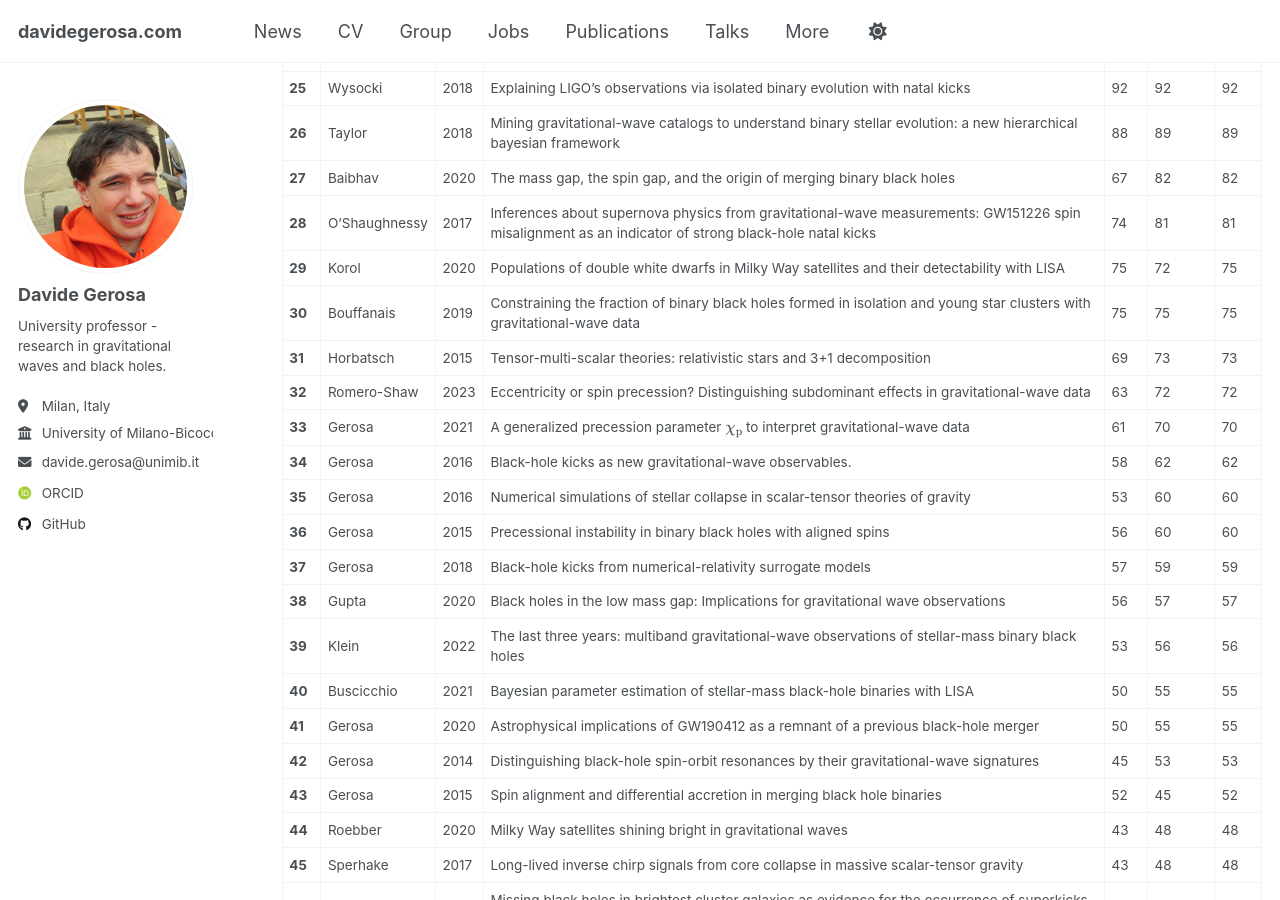
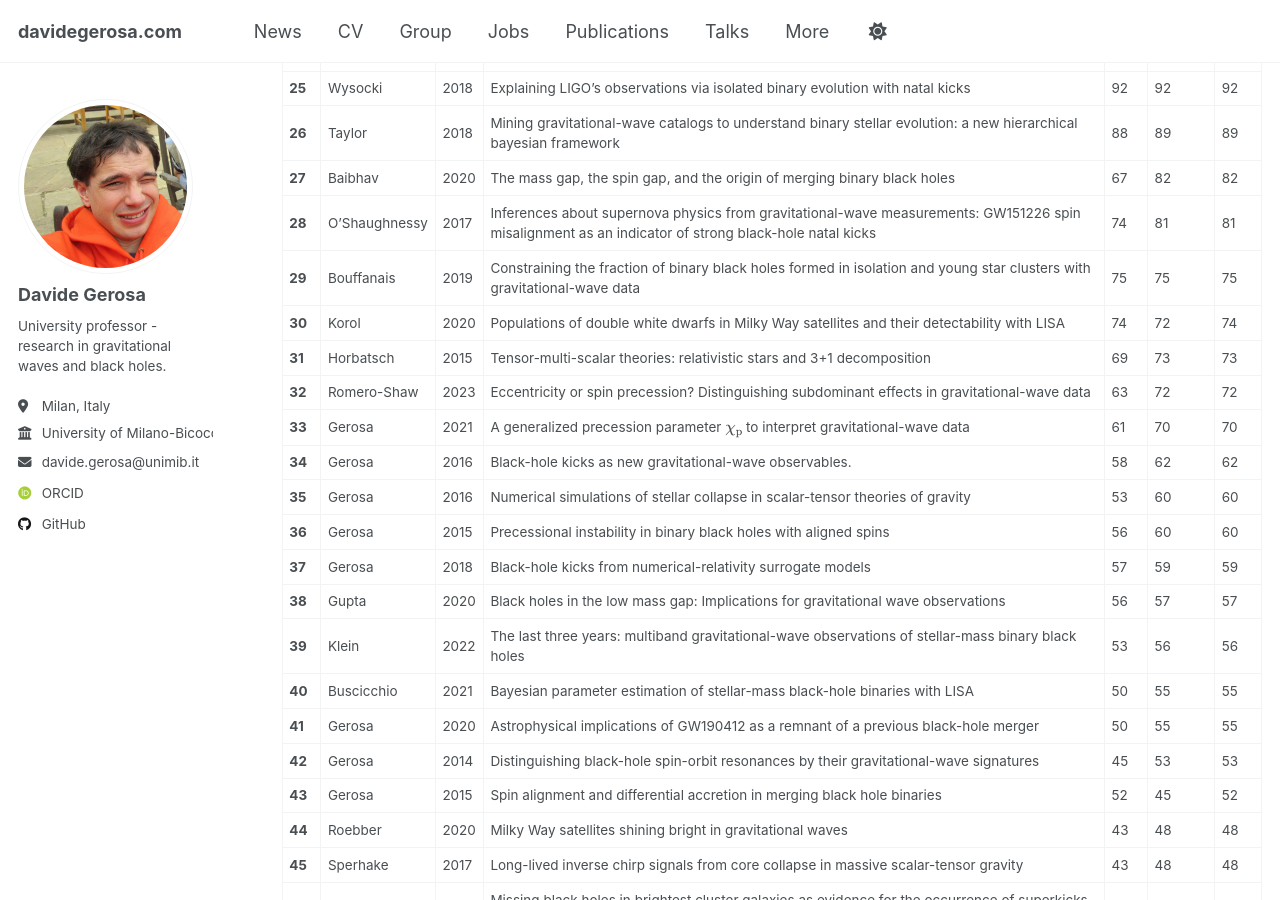
Before and after one commit to dgerosa/website, a Jekyll site: the page built from _pages/citations.md, in a window 1280 px wide and 900 px high, scrolled down 1454 px. Built offline with Jekyll 4.4.1, drawn with Linux system fonts in a browser that asks for light colours; some web fonts are replaced; some of the changed text lies outside the part shown.

Commit message:
updated from dgerosa/cv

```diff
--- a/_pages/_citations.md
+++ b/_pages/_citations.md
@@ -37,8 +37,8 @@
 | **26** | Taylor | 2018 | Mining gravitational-wave catalogs to understand binary stellar evolution: a new hierarchical bayesian framework | 88 | 89 | 89 |
 | **27** | Baibhav | 2020 | The mass gap, the spin gap, and the origin of merging binary black holes | 67 | 82 | 82 |
 | **28** | O'Shaughnessy | 2017 | Inferences about supernova physics from gravitational-wave measurements: GW151226 spin misalignment as an indicator of strong black-hole natal kicks | 74 | 81 | 81 |
-| **29** | Korol | 2020 | Populations of double white dwarfs in Milky Way satellites and their detectability with LISA | 75 | 72 | 75 |
-| **30** | Bouffanais | 2019 | Constraining the fraction of binary black holes formed in isolation and young star clusters with gravitational-wave data | 75 | 75 | 75 |
+| **29** | Bouffanais | 2019 | Constraining the fraction of binary black holes formed in isolation and young star clusters with gravitational-wave data | 75 | 75 | 75 |
+| **30** | Korol | 2020 | Populations of double white dwarfs in Milky Way satellites and their detectability with LISA | 74 | 72 | 74 |
 | **31** | Horbatsch | 2015 | Tensor-multi-scalar theories: relativistic stars and 3+1 decomposition | 69 | 73 | 73 |
 | **32** | Romero-Shaw | 2023 | Eccentricity or spin precession? Distinguishing subdominant effects in gravitational-wave data | 63 | 72 | 72 |
 | **33** | Gerosa | 2021 | A generalized precession parameter $$\chi_\mathrm{p}$$ to interpret gravitational-wave data | 61 | 70 | 70 |
@@ -161,20 +161,20 @@
 | A&A | 4 |
 | APJ | 3 |
 | LRR | 2 |
+| IAU | 1 |
+| AaSSP | 1 |
 | book | 1 |
-| IAU | 1 |
+| Symmetry | 1 |
+| GRG | 1 |
+| Lincei | 1 |
+| Moriond | 1 |
+| NatAstro | 1 |
 | PhD thesis | 1 |
-| Moriond | 1 |
+| JOSS | 1 |
 | JoPCS | 1 |
 | iScience | 1 |
-| Symmetry | 1 |
+| PRR | 1 |
 | CURJ | 1 |
-| NatAstro | 1 |
-| JOSS | 1 |
-| GRG | 1 |
-| PRR | 1 |
-| AaSSP | 1 |
-| Lincei | 1 |
 
 ## Papers per arXiv category
 
```
Also changed, not shown: other parts of _pages/_citations.md (+4 -4 lines), _pages/_talks.md (+4 -1 lines).
